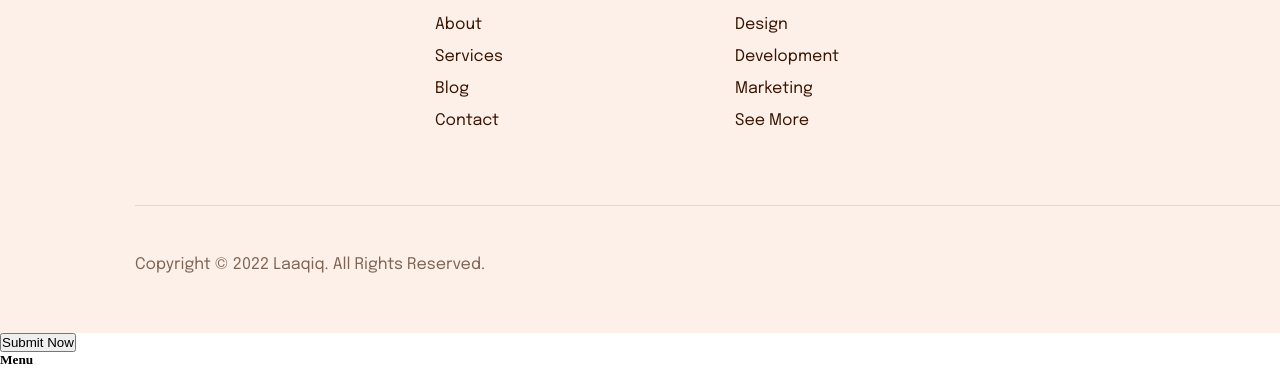
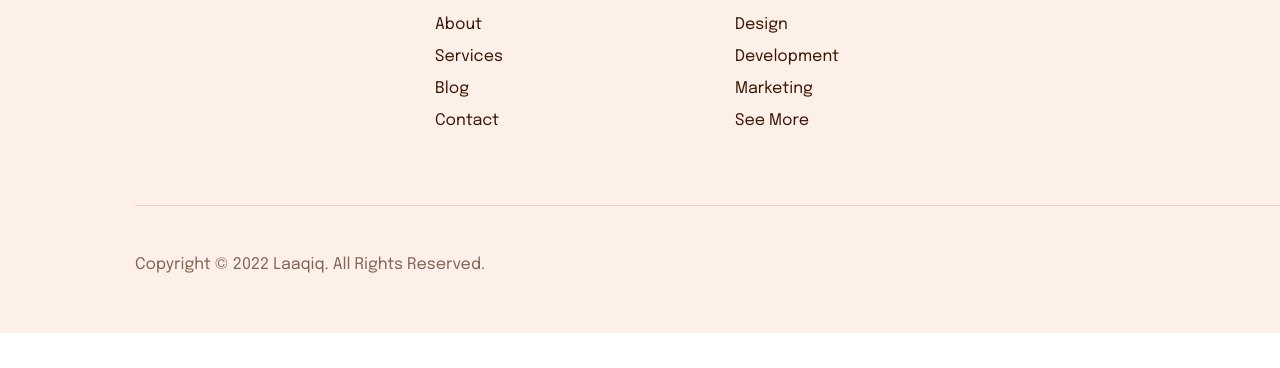
Before and after one commit to Priyaghub123/Front_end_test_project, a plain HTML site: page index.html in a window 1280 px wide. Shown: the part 8663-9031 px from the top of the page. After the commit the page ends 8996 px from the top, so only its background shows below. Drawn offline with Linux system fonts and the light colour scheme.

Commit message:
Update index.html

```diff
--- a/index.html
+++ b/index.html
@@ -301,13 +301,13 @@
                 <div class="placeholder-text3">Message</div>
               </div>
 
-              <button>Submit Now</button>
+<!--               <button>Submit Now</button> -->
 
               <button class="submit-btn">
                 <span class="submit-text">Submit Now</span>
               </button>
 
-              <h5>Menu</h5>
+<!--               <h5>Menu</h5> -->
 
               <img src="plus.svg" alt="plus" class="plus plus-p1">
               <img src="plus.svg" alt="plus" class="plus plus-p2">
```
